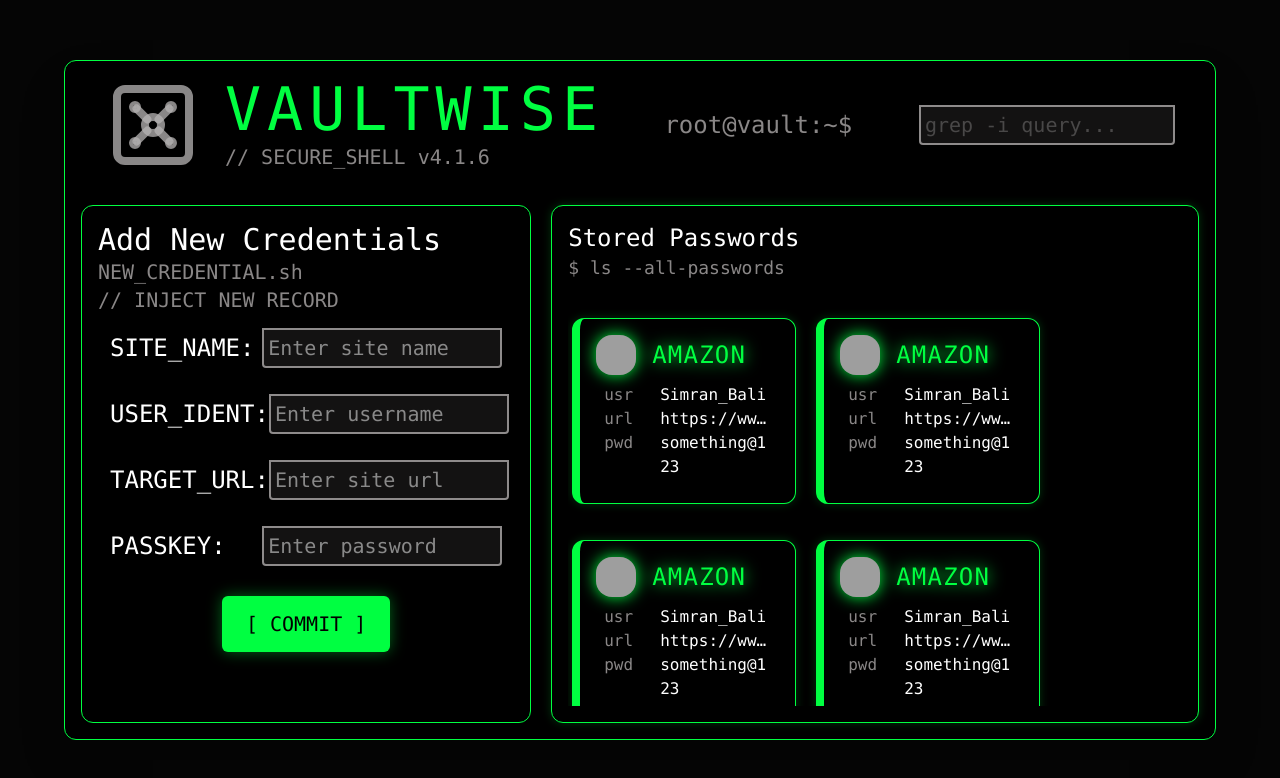
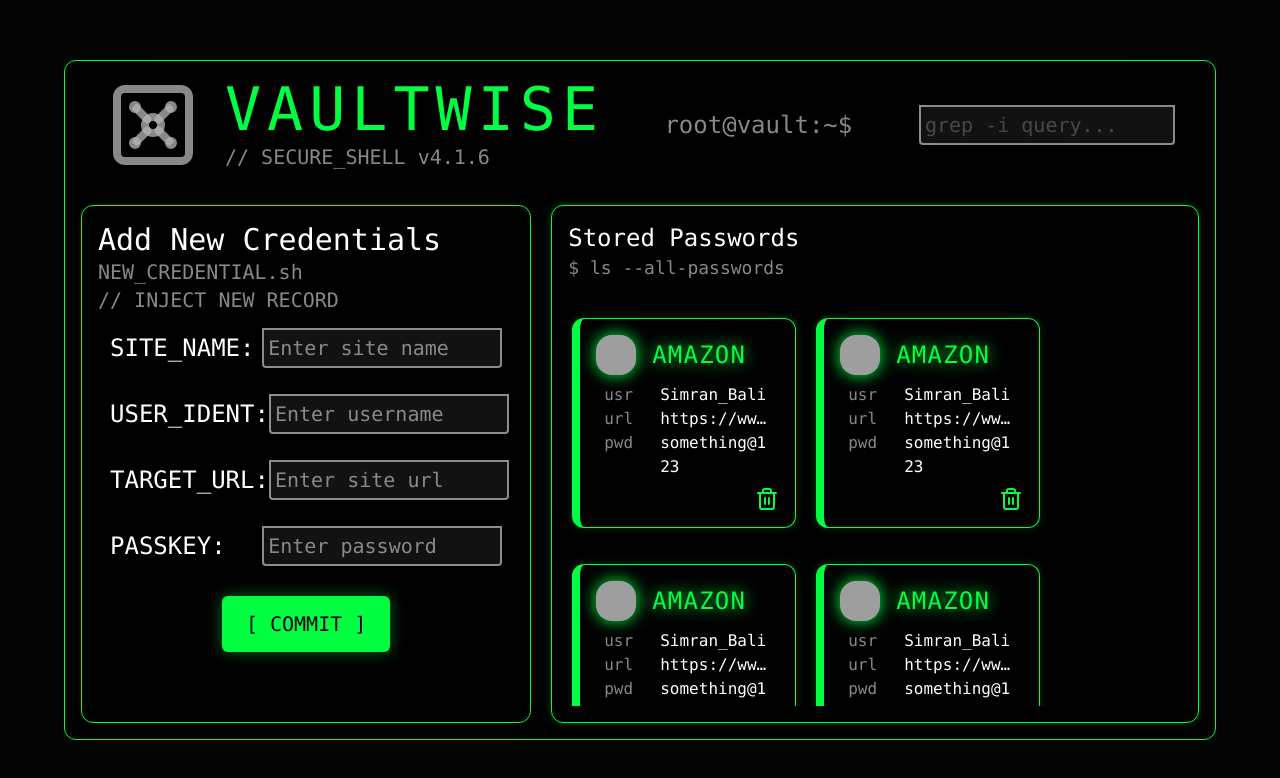
Before and after one commit to simranbali-ace04/VaultWise, a React (Vite) app: page / in a window 1280 px wide. Shown: the top 778 px of the page. Built offline with nearby package versions, Linux system fonts and the light colour scheme; grey boxes are pictures that could not be loaded.

Commit message:
Added delete icon

```diff
--- a/src/App.jsx
+++ b/src/App.jsx
@@ -3,6 +3,7 @@ import Navbar from './components/navbar'
 import {Vault} from 'lucide-react'
 import LeftContent from './components/leftContent'
 import RightContent from './components/rightContent'
+import { Trash } from "lucide-react";
 
 const App = () => {
   return (
--- a/src/components/passwordCard.jsx
+++ b/src/components/passwordCard.jsx
@@ -1,4 +1,5 @@
 import React from "react";
+import { Trash } from "lucide-react";
 
 const PasswordCard = () => {
   return (
@@ -36,6 +37,11 @@ const PasswordCard = () => {
             </span>
           </h1>
         </div>
+        <div className="flex justify-end">
+            <button>
+              <Trash className="text-[#00FF41] hover:text-[#00cc33] cursor-pointer" />
+            </button>
+        </div>
       </div>
     </div>
   );
--- a/src/components/rightContent.jsx
+++ b/src/components/rightContent.jsx
@@ -1,5 +1,6 @@
 import React from "react";
 import PasswordCard from "./passwordCard";
+import { Trash } from "lucide-react";
 const RightContent = () => {
   return (
     <div className="bg-black border-[#00FF41] border rounded-xl p-4 flex flex-col gap-2  min-h-40 w-full md:w-3/5 shadow-[0_0_10px_rgba(0,255,65,0.2)] font-mono overflow-hidden">
```
